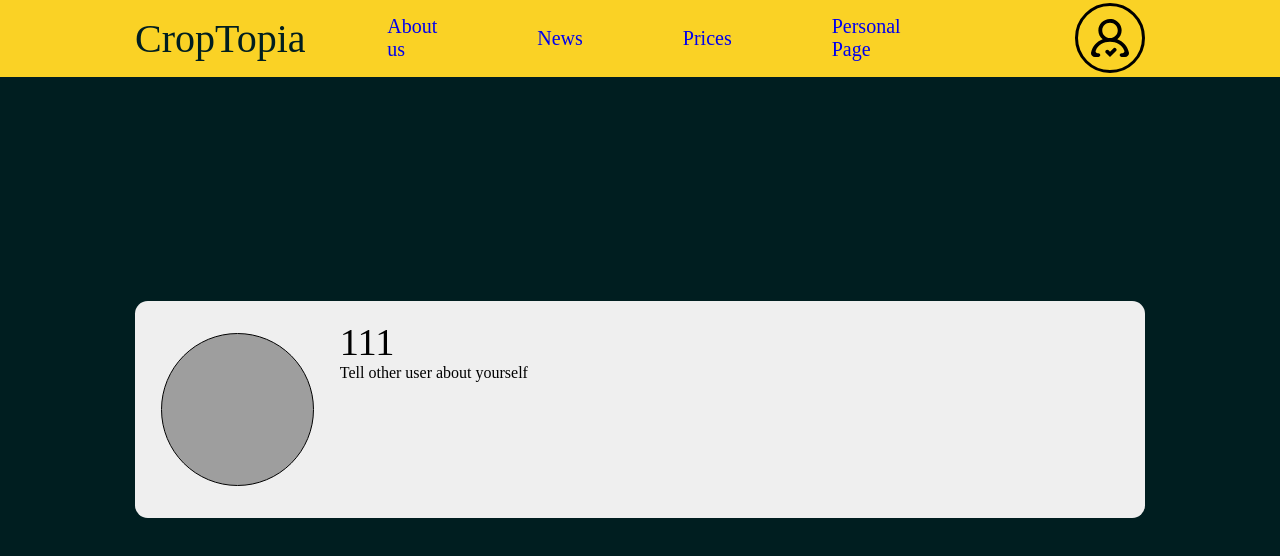
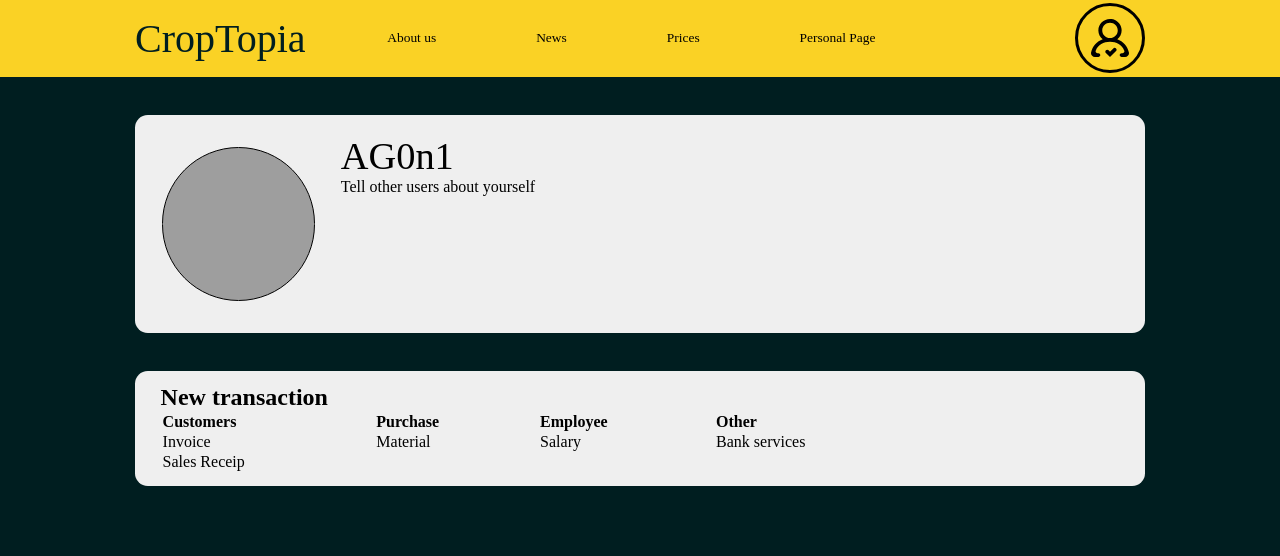
Before and after one commit to AG0n1/ATM, a React (Create React App) app: page /personalPage in a window 1280 px wide. Shown: the top 556 px of the page. Built offline with nearby package versions, Linux system fonts and the light colour scheme; grey boxes are pictures that could not be loaded; a web font is replaced by a local one.

Commit message:
Large fixes

```diff
--- a/src/components/Form.js
+++ b/src/components/Form.js
@@ -1,19 +1,21 @@
+import cross from "../images/cross-svgrepo-com.svg"
+
 function Form() {
     return (
-        <form className="registrationForm">
+        <form className="registrationForm displayNone" id="form">
             <div className="horizontalCenter form-title">
                 Login
             </div>
             <div className="handleLoginEmail">
                 <div>
-                    <div className="emailTitle">
+                    <div className="userDataTitle">
                         Enter your username
                     </div>
                     <input className="formInp" placeholder="Your username..."></input>
                 </div>
 
                 <div>
-                    <div className="userPassword">
+                    <div className="userDataTitle">
                         Enter your password
                     </div>
                     <input onBlur={(e) => {
--- a/src/components/PersonalPage.js
+++ b/src/components/PersonalPage.js
@@ -1,4 +1,6 @@
 import React, { useEffect } from 'react';
+import UserInfoBar from './personalPageTools/UserInfoBar';
+import TransactionsButton from './personalPageTools/TransactionsButton';
 
 function PersonalPage() {
     useEffect(() => {
@@ -13,24 +15,11 @@ function PersonalPage() {
     return (
         <div className="horizontalCenter personalPage">
             <div className="container">
-                <div className="verticalCenter user">
-                    <div className="userPhoto">
+                <UserInfoBar />
+                <TransactionsButton />
+            </div>
 
-                    </div>
 
-                    <div className="userInfo">
-                        <div className="verticalCenter userName" id="username">
-                            111
-                        </div>
-
-                        <div className="userDescription">
-                            Tell other user about yourself
-                        </div>
-                    </div>
-
-                    <div className="history"></div>
-                </div>
-            </div>
         </div>
     );
 }
--- a/src/components/header/Header.js
+++ b/src/components/header/Header.js
@@ -35,8 +35,8 @@ function Header() {
 
                 </div>
                 {showRegistrationForm && (
-                    <Form />
-                )}
+                        <Form />
+                    )}
             </div>
         </header>
     )
--- a/src/components/main/Main.js
+++ b/src/components/main/Main.js
@@ -28,7 +28,7 @@ function Main() {
                     <div className="info">
                         Empower your farmer cooperative with CropTopia – the intuitive accounting platform designed to streamline expense tracking, maximize profits, and foster financial transparency among members
                         <button className="absoluteCenter" onClick={toggleRegistrationForm}>
-                            Register
+                            Start trading
                         </button>
                     </div>
                 </div>
--- /dev/null
+++ b/src/components/personalPageTools/TransactionsButton.js
@@ -0,0 +1,67 @@
+function TransactionsButton() {
+    return (
+        <div className="verticalCenter transactionBlock" >
+            <h2>New transaction</h2>
+            <table className="transactionTable" >
+                <tr className="tableTitle" >
+                    <td>
+                        Customers
+                    </td>
+                    <td>
+                        Purchase
+                    </td>
+                    <td>
+                        Employee
+                    </td>
+                    <td>
+                        Other
+                    </td>
+                </tr>
+
+                <tr>
+                    <td>
+                     <a href="#">Invoice</a>
+                    </td>
+
+                    <td>
+                        <a href="#" >
+                            Material
+                        </a>
+                    </td>
+
+                    <td>
+                        <a>
+                            Salary
+                        </a>
+                    </td>
+
+                    <td>
+                        <a>
+                            Bank services
+                        </a>
+                    </td>
+                </tr>
+
+                <tr>
+                    <td>
+                        <a href="#">
+                            Sales Receip
+                        </a>
+                    </td>
+                    <td>
+
+                    </td>
+                    <td>
+
+                    </td>
+                    <td>
+
+                    </td>
+                </tr>
+            </table>
+
+        </div>
+    )
+}
+
+export default TransactionsButton
--- /dev/null
+++ b/src/components/personalPageTools/UserInfoBar.js
@@ -0,0 +1,21 @@
+function UserInfoBar() {
+    return (
+        <div className="verticalCenter user">
+            <div className="userPhoto">
+
+            </div>
+
+            <div className="userInfo">
+                <div className="verticalCenter userName" id="username">
+                    AG0n1
+                </div>
+
+                <div className="userDescription">
+                    Tell other users about yourself
+                </div>
+            </div>
+        </div>
+    )
+}
+
+export default UserInfoBar
--- a/src/css/style.css
+++ b/src/css/style.css
@@ -9,6 +9,7 @@
 
 a {
     text-decoration: none;
+    color: black;
 }
 
 a:visited {
@@ -60,7 +61,7 @@ header {
 
 .headerNav {
     color: #001E20;
-    font-size: 20px;
+    font-size: 1.05vw;
     width: 60%;
 }
 
@@ -182,6 +183,10 @@ header {
     font-size: 2vw;
 }
 
+.userDataTitle {
+    font-size: 0.9vw;
+}
+
 .handleLoginEmail {
     display: flex;
     flex-direction: column;
@@ -271,18 +276,22 @@ header {
 .personalPage > .container {
     display: flex;
     flex-direction: column;
-    justify-content: space-around;
-    height: 52vw;
+    min-height: 52vw;
 }
 
 .user {
     width: 100%;
-    height: 17vw;
+    min-height: 17vw;
     background: rgb(239, 239, 239);
     border-radius: 1vw;
+    margin-top: 3vw;
+    margin-bottom: 3vw;
+    padding: 1px;
 }
 
 .userPhoto {
+    display: flex;
+    justify-content: flex-start;
     width: 12vw;
     height: 12vw;
     border-radius: 50%;
@@ -296,10 +305,30 @@ header {
     flex-direction: column;
     justify-content: flex-start;
 
-    width: 60%;
-    height: 14vw;
+    width: 70%;
+    min-height: 14vw;
 }
 
 .userName {
+    justify-content: space-between;
     font-size: 3vw;
 }
+
+.transactionBlock {
+    display: block;
+    width: 100%;
+    min-height: 7vw;
+    background: rgb(239, 239, 239);
+    border-radius: 1vw;
+    padding-left: 2vw;
+    padding-top: 1vw;
+    padding-bottom: 1vw;
+}
+
+.transactionTable {
+    width: 80%;
+}
+
+.tableTitle > td {
+    font-weight: bold;
+}
```
Also changed, not shown: src/images/cross-svgrepo-com.svg (added).
